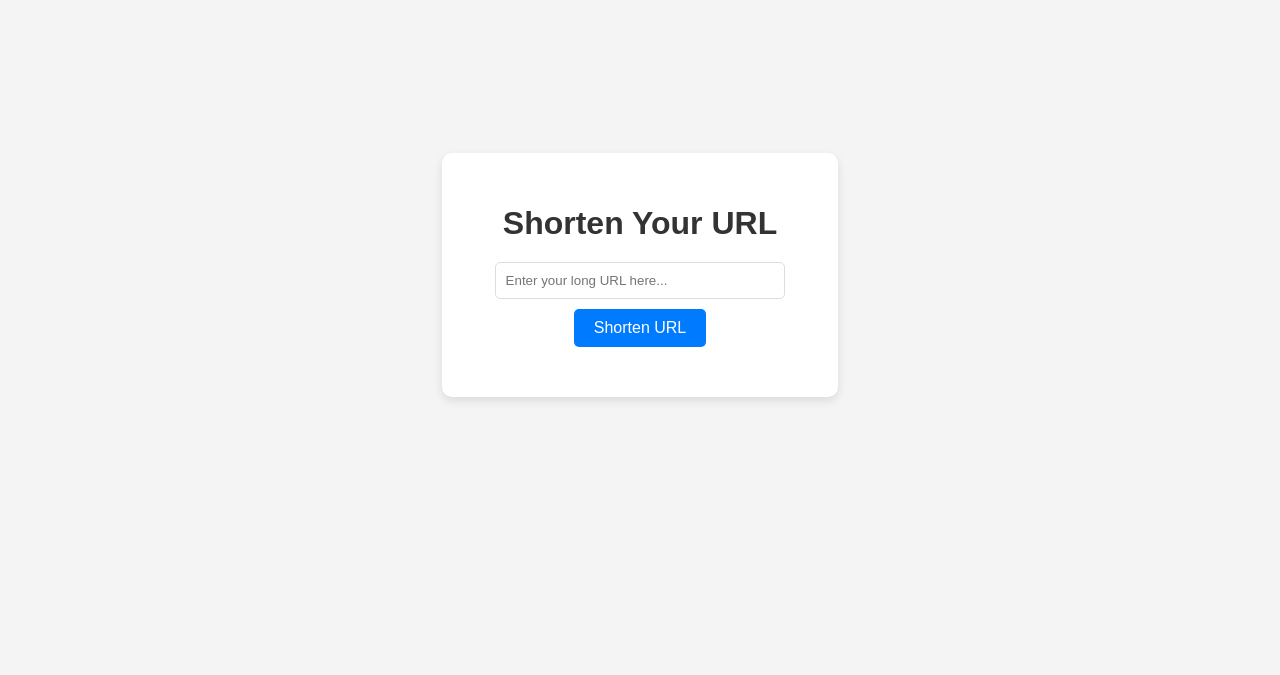
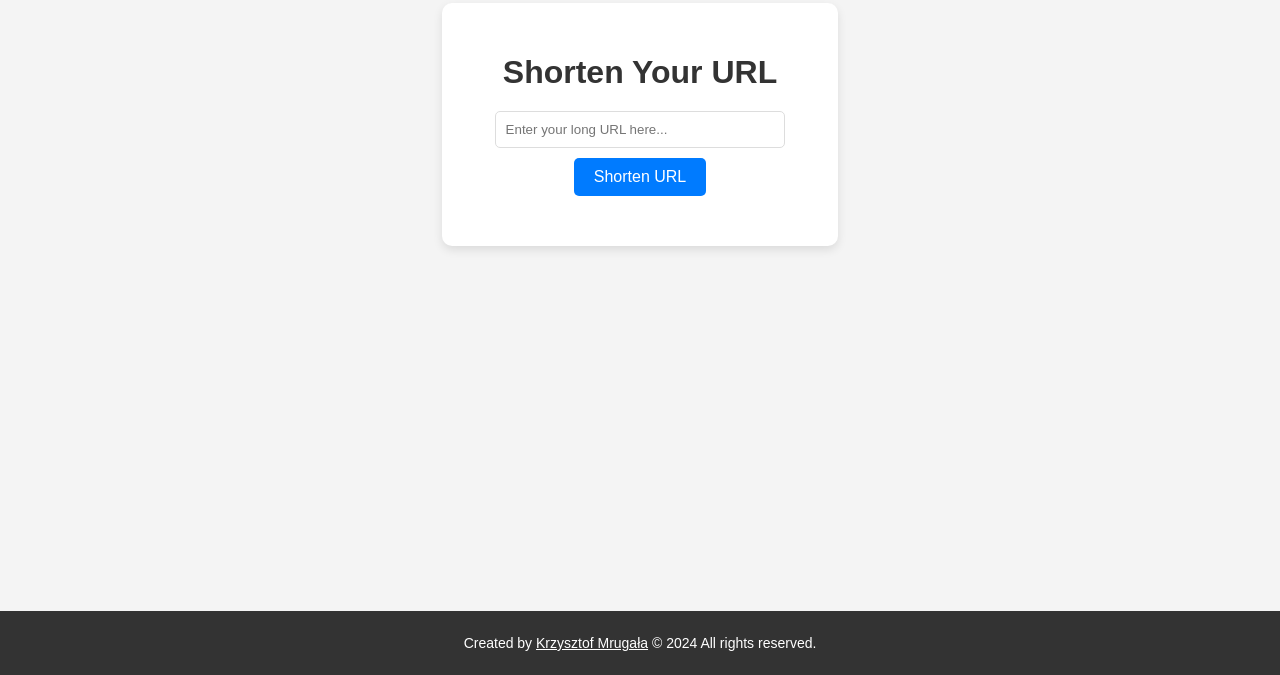
Before and after one commit to kris007iron/url-shortener, a plain HTML site: page src/frontend/index.html in a window 1280 px wide. Shown: the part 125-800 px from the top of the page. Drawn offline with Linux system fonts and the light colour scheme.

```diff
--- a/src/frontend/index.html
+++ b/src/frontend/index.html
@@ -22,7 +22,7 @@
             flex-direction: column;
             justify-content: center;
             align-items: center;
-            height: 100vh;
+            min-height: 100vh;
             color: #333;
         }
 
@@ -33,9 +33,11 @@
         .container {
             background: white;
             padding: 30px;
+            margin-top: 10%;
             border-radius: 10px;
             box-shadow: 0px 4px 10px rgba(0, 0, 0, 0.1);
             text-align: center;
+            margin-bottom: 20px;
         }
 
         input[type="text"] {
@@ -74,6 +76,25 @@
         .result a:hover {
             text-decoration: underline;
         }
+
+        footer {
+            margin-top: auto;
+            padding: 10px 0;
+            background-color: #333;
+            color: white;
+            text-align: center;
+            width: 100%;
+            font-size: 14px;
+        }
+
+        footer a {
+            color: #fff;
+            text-decoration: underline;
+        }
+
+        footer a:hover {
+            text-decoration: none;
+        }
     </style>
 </head>
 
@@ -86,6 +107,11 @@
         <div class="result" id="result"></div>
         <button id="copy" onclick="copyToClipboard()" style="display: none;">Copy to clipboard</button>
     </div>
+
+    <footer>
+        <p>Created by <a href="https://kris007iron.shuttleapp.rs/" target="_blank">Krzysztof Mrugała</a> &copy; 2024 All
+            rights reserved.</p>
+    </footer>
 
     <script>
         function copyToClipboard()
```
